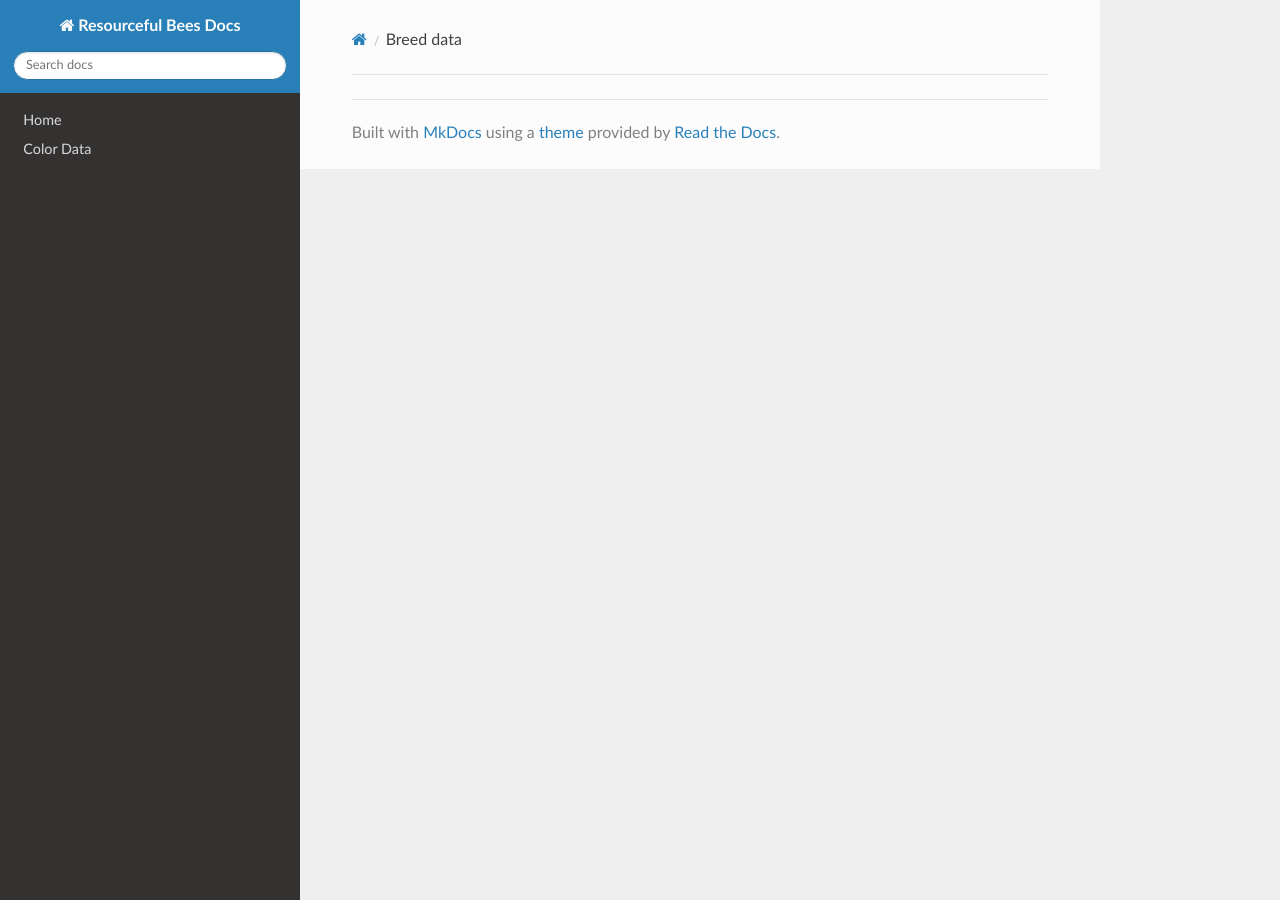
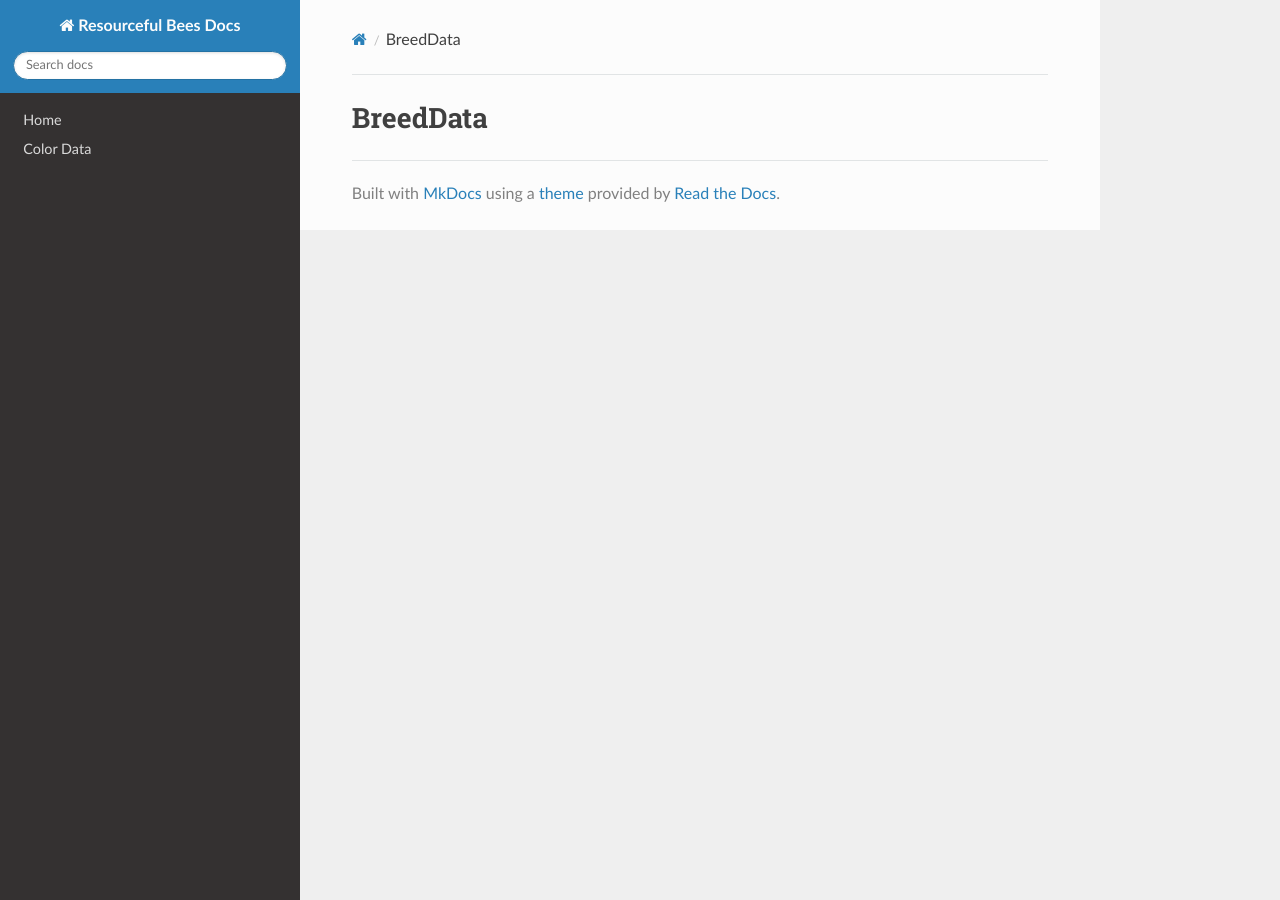
Before and after one commit to Team-Resourceful/ResourcefulBeesDocs, an MkDocs documentation site: the page built from docs/bee_data/breed_data.md, in a window 1280 px wide. Built offline with MkDocs 1.6.1, drawn with Linux system fonts in a browser that asks for light colours; nearby versions of some CDN libraries.

Commit message:
docs/bee_data/breed_data.md updated from https://stackedit.io/

```diff
--- a/docs/bee_data/breed_data.md
+++ b/docs/bee_data/breed_data.md
@@ -1,4 +1,6 @@
+# **BreedData**
+
 
 <!--stackedit_data:
-eyJoaXN0b3J5IjpbLTIwODg3NDY2MTJdfQ==
+eyJoaXN0b3J5IjpbNTY3NDU4MjddfQ==
 -->
```
